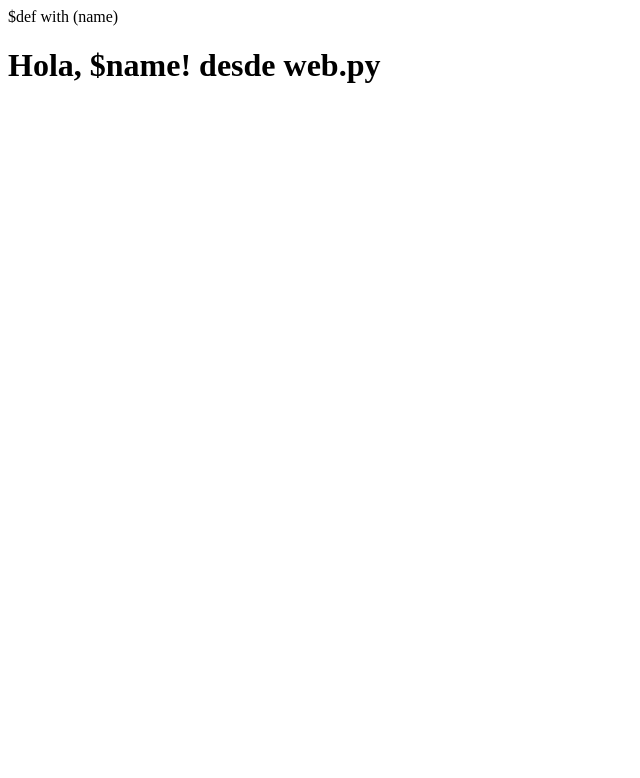
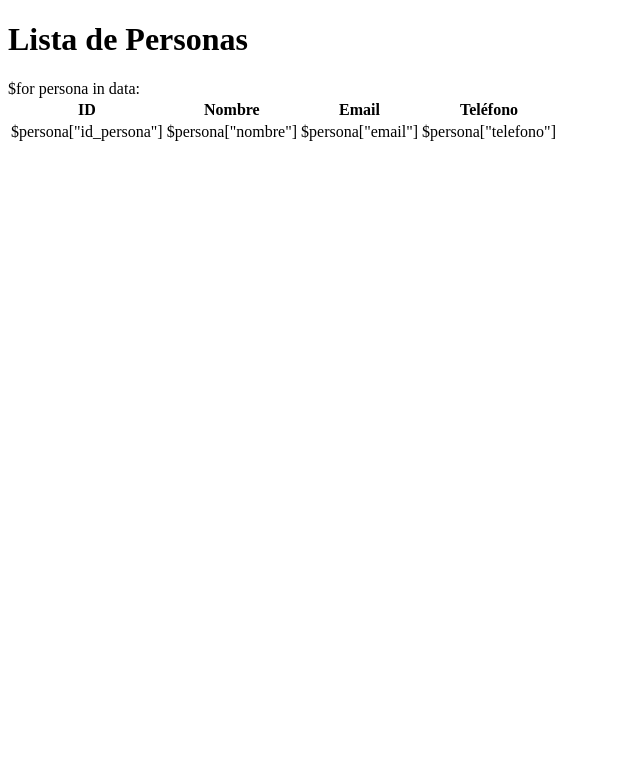
Before and after one commit to GRJR1325/aplicacion_web, a Python web app: template web/templates/index.html in a window 1280 px wide. Shown: the top 778 px of the page, without its empty margins (0-640 px from the left). Run offline with Jinja, Linux system fonts and the light colour scheme; the template is opened without the code that fills it, so the values that code supplies are empty.

Commit message:
UPDATE app.py

```diff
--- a/web/templates/index.html
+++ b/web/templates/index.html
@@ -1,13 +1,30 @@
-$def with (name)
-
+<!-- templates/index.html -->
 <!DOCTYPE html>
 <html lang="es">
 <head>
     <meta charset="UTF-8">
-    <meta name="viewport" content="width=device-width, initial-scale=1.0">
-    <title>Hola Mundo</title>
+    <title>Lista de Personas</title>
 </head>
 <body>
-    <h1>Hola, $name! desde web.py</h1>
+    <h1>Lista de Personas</h1>
+    <table>
+        <thead>
+            <tr>
+                <th>ID</th>
+                <th>Nombre</th>
+                <th>Email</th>
+                <th>Teléfono</th>
+            </tr>
+        </thead>
+        <tbody>
+            $for persona in data:
+                <tr>
+                    <td>$persona["id_persona"]</td>
+                    <td>$persona["nombre"]</td>
+                    <td>$persona["email"]</td>
+                    <td>$persona["telefono"]</td>
+                </tr>
+        </tbody>
+    </table>
 </body>
 </html>
```
Also changed, not shown: web/app.py (deleted, +0 -15 lines), web/main.py (added, +31 -0 lines), .devcontainer.json (added).
